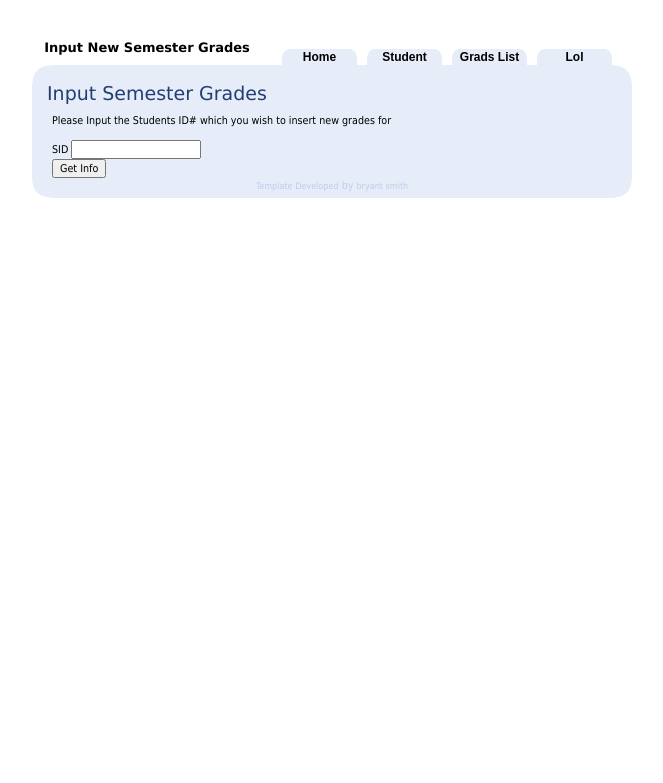
After one commit to LuisPerez64/DBProject, a PHP site: page /insertGrades.php in a window 1280 px wide. The commit adds this page. Shown: the top 783 px of the page, without its empty margins (303-966 px from the left). Run offline with PHP 8.4, Linux system fonts and the light colour scheme.

Commit message:
Added in the ability to change the grade for a course that was recently registered.

```diff
--- a/DBFunctions.php
+++ b/DBFunctions.php
@@ -167,7 +167,7 @@ function eligibleToGraduate($sid){ // Directly relayed to the user. Done here to
 				$reason = "Too many courses with a below B Avg. Currently: $lessThanBCount";
 				break;
 			case 4:
-				$reason = "Student needs to take course(s) Listed:<br>";
+				$reason = "Unmet Conditions. Student needs to take course(s) Listed:<br>";
 				foreach($ret['conditions'] as $value) { // Append the list of reasons.
 							$reason .= $value."<br>";
 				}
@@ -378,9 +378,9 @@ $query =
  		// be done.
  		// Don't know if the only prereq is finding out if the course has
  		// been taken before, and not adherence to the grade reveived.
- 	} else // NumRows is 0, so they have not taken this course yet.
+ 	} else //NumRows is 0, so they have not taken this course yet.
  		$preReqMet = False;
- }
+}
 
 // No Insert is for the displaying of courses student can take. Used by classes available.
  if(!$preReqMet or $noInsert)
@@ -398,7 +398,7 @@ $query =
  if($taken){
  	$query =
  	"UPDATE enrollment
- 	SET grade='$grade', semesterID = '$semID', yearID = '$yearID'
+ 	SET grade= 'NA', semesterID = '$semID', yearID = '$yearID'
  	WHERE CID = '$cid' AND SID = '$sid'
  	";
  } else
@@ -494,6 +494,84 @@ function classesAvailable($sid){ // Displays courses that the student can take f
 	echo $out;
 }
 
+// Updates the grades of the student for the set course.
+function updateGrades($sid, $cid, $grade){
+$query =
+"UPDATE enrollment
+SET grade='$grade'
+WHERE SID = $sid AND CID = $cid";
+
+return QueryTF($query);
+}
+
+//Displays the courseswith grades of NA, able to be retaken.
+function findRetakes($sid){
+	$query =
+	"SELECT enrollment.cid as CID
+	FROM students, enrollment
+	WHERE enrollment.SID = students.SID AND students.SID = $sid
+	AND grade = 'NA'";
+
+	$gradesBox = "
+		<option value='NA'>NA</option>
+	 	<option value='A'>A</option>
+	 	<option value='A-'>A-</option>
+	 	<option value='B+'>B+</option>
+	 	<option value='B'>B</option>
+	 	<option value='B-'>B-</option>
+	 	<option value='C+'>C+</option>
+	 	<option value='C'>C</option>
+	 	<option value='C-'>C-</option>
+	 	<option value='D+'>D+</option>
+	 	<option value='D'>D</option>
+	 	<option value='D-'>D-</option>
+	 	<option value='F'>F</option>
+	 	</select>";
+
+	$res = QueryDB($query, 3);
+
+	$out = "";
+	$c = 1;
+	if(mysqli_num_rows($res)){
+		$out .= "<form action='./updateGradesHelper.php' method='post'>
+		<input type=hidden value='$sid' name ='SID'>
+		<table>
+		<th>Num</th>
+		<th>Course Name</th>
+		<th>New Grade</th>";
+		while($row = mysqli_fetch_array($res)){
+			$query = "SELECT name from courses where cid = '$row[CID]'";
+			$name = QueryDB($query)['name'];
+			$_gradesBox = "<select name='$row[CID]'>".$gradesBox;
+			$out .="
+			<tr>
+				<td>$c</td>
+				<td>$name</td>
+				<td>$_gradesBox</d>
+			</tr>";
+			$c++;
+		}
+		$out .="
+		<tr><td></td>
+			<td>
+			<input type ='submit' value='Change Course Grades'>
+			</td>
+		</tr>
+		</table>
+		</form>";
+	} else {
+		$out = "<h2>Student did not enroll in any courses this semester</h2>
+		<p>Redirection to Student Operations in 3 seconds.</p>
+		<script>
+		function wait3Secs(){
+			location.href = './studentOperations.php';
+		}
+		setTimeout(wait3Secs, 3000);
+		</script>";
+	}
+
+	echo $out;
+}
 ?>
 
 
--- a/bluebliss.css
+++ b/bluebliss.css
@@ -83,11 +83,11 @@ width:600px;
 #title
 {
 width:230px;
-height:40px;
+height:80px;
 margin-right:20px;
 margin-top:15px;
 font-family:Verdana, Arial, Helvetica, sans-serif;
-font-size:20px;
+font-size:13px;
 font-weight:bold;
 text-align:center;
 float:left;
--- a/currentProgress.php
+++ b/currentProgress.php
@@ -38,7 +38,7 @@ require_once('./DBFunctions.php');
 							</button>
 							<script type='text/javascript'>
 							document.getElementById('otherSID').onclick = function () {
-								location.href = './updateStudent.php';
+								location.href = './currentProgress.php';
 							};
 							</script>
 							";
@@ -51,6 +51,7 @@ require_once('./DBFunctions.php');
               $gpa = eligibleToGraduate($sid);
               $query = "SELECT name FROM instructors WHERE IID = $IID";
               $advisor = QueryDB($query)[0];
+              $p = number_format($gpa['GPA'],2); // Output normalized GPA
               echo"
               <table style = 'width:50%'>
                 <tr>
@@ -63,7 +64,7 @@ require_once('./DBFunctions.php');
                 </tr>
                 <tr>
                   <th>GPA</th>
-                  <td>$gpa[letterGrade]: $gpa[GPA]</td>
+                  <td>$gpa[letterGrade]: $p </td>
                 </tr>
                 <tr>
                   <th>Advisor</th>
--- /dev/null
+++ b/insertGrades.php
@@ -0,0 +1,66 @@
+<?php
+require_once('./DBFunctions.php');
+?>
+<!DOCTYPE html PUBLIC "-//W3C//DTD XHTML 1.0 Strict//EN" "http://www.w3.org/TR/xhtml1/DTD/xhtml1-strict.dtd">
+<html xmlns="http://www.w3.org/1999/xhtml" xml:lang="en" lang="en">
+	<head>
+		<title>Input New Semester Grades</title>
+		<meta http-equiv="content-type" content="text/html;charset=utf-8" />
+		<link rel="stylesheet" type="text/css" href="bluebliss.css" />
+	</head>
+	<body>
+		<div id="mainContentArea">
+			<div id="contentBox">
+				<div id="title">Input New Semester Grades</div>
+
+				<div id="linkGroup">
+					<div class="link"><a href="home.php">Home</a></div>
+					<div class="link"><a href="studentOperations.php">Student Operations</a></div>
+					<div class="link"><a href="graduationList.php">Grads List</a></div>
+					<div class="link"><a href="about.php">Lol</a></div>
+				</div>
+
+				<div id="blueBox">
+					<div id="header"></div>
+					<div class="contentTitle">Input Semester Grades</div>
+					<div class="pageContent">
+						<?php
+						if (array_key_exists('SID#',$_POST)){ // Not the first time on this page. Actual Output.
+							$sid = $_POST['SID#'];
+								$query = "Select * FROM students WHERE SID= $sid";
+							$result = QueryDB($query, 3);
+
+							if(!mysqli_num_rows($result)) {// Student Does not exists
+							echo "
+							<p>This SID: $sid Does not match anyone in the Database</p>
+							<button id='otherSID' class = 'float-left submit-button'>
+							Input Other SID
+							</button>
+							<script type='text/javascript'>
+							document.getElementById('otherSID').onclick = function () {
+								location.href = './insertGrades.php';
+							};
+							</script>
+							";
+							}
+							else { // SID in DB Student Exists Display Data
+								findRetakes($sid);
+									}
+						}else { // First Time Around ask for SID
+						echo "
+						<p>Please Input the Students ID# which you wish to insert new grades for</p>
+						<form action='./insertGrades.php' method = 'post'>
+							SID <input type='text' name='SID#'>
+							<br>
+							<input type='submit' value='Get Info'>
+						</form>
+						";
+						}
+						?>
+					</div>
+					<div id="footer"><a href="http://www.aszx.net">Template Developed</a> by <a href="http://www.bryantsmith.com">bryant smith</a></div>
+				</div>
+			</div>
+		</div>
+	</body>
+</html>
--- a/insertStudent.php
+++ b/insertStudent.php
@@ -30,7 +30,7 @@ require_once('./DBFunctions.php');
       <!--
       Dictates a table object. Explicitly defines its body, as well as the inputs for its fields.
       -->
-      <table border="10">
+      <table border="1">
         <tbody>
           <tr>
             <td>Name</td>
--- a/studentOperations.php
+++ b/studentOperations.php
@@ -35,6 +35,9 @@
                 permission number.</p>
               <div class="links"><a href="enrollInCourse.php">Register Student In A Course</a></div>
               <br>
+              <p>Once the semester is over. Input the grades that the student attained for the courses taken</p>
+              <div class="links"><a href="insertGrades.php">Input Semester Grades</a></div>
+              <br>
               <!-- The ABout Us Tab is probably going to be removed. IDK what to place there-->
             </div>
             <div id="footer"><a href="http://www.aszx.net">Template Developed</a> by <a href="http://www.bryantsmith.com">bryant smith</a></div>
```
Also changed, not shown: updateGradesHelper.php (added, +23 -0 lines).
